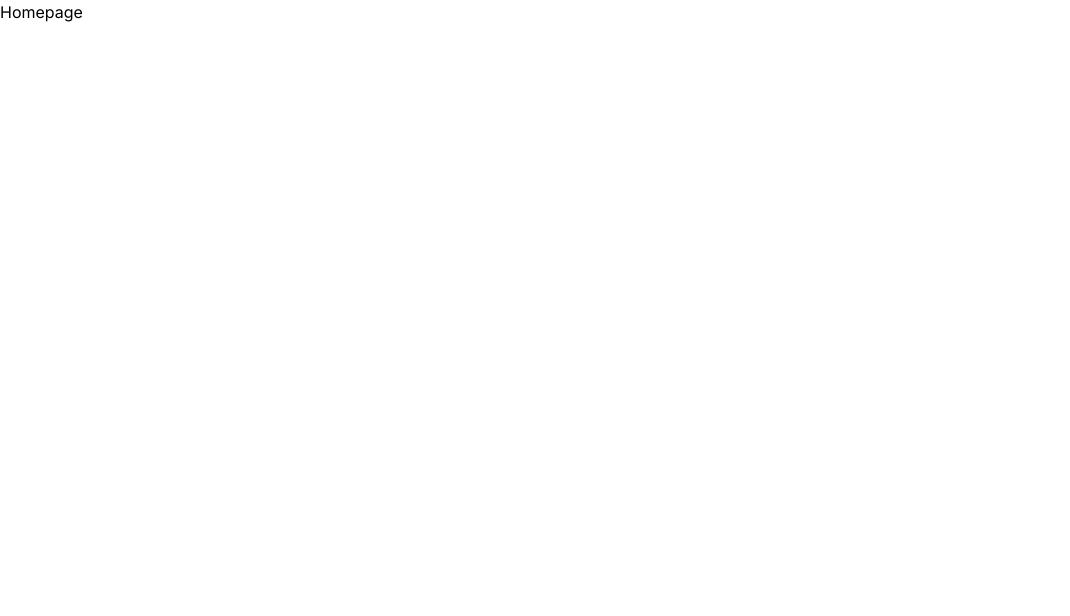
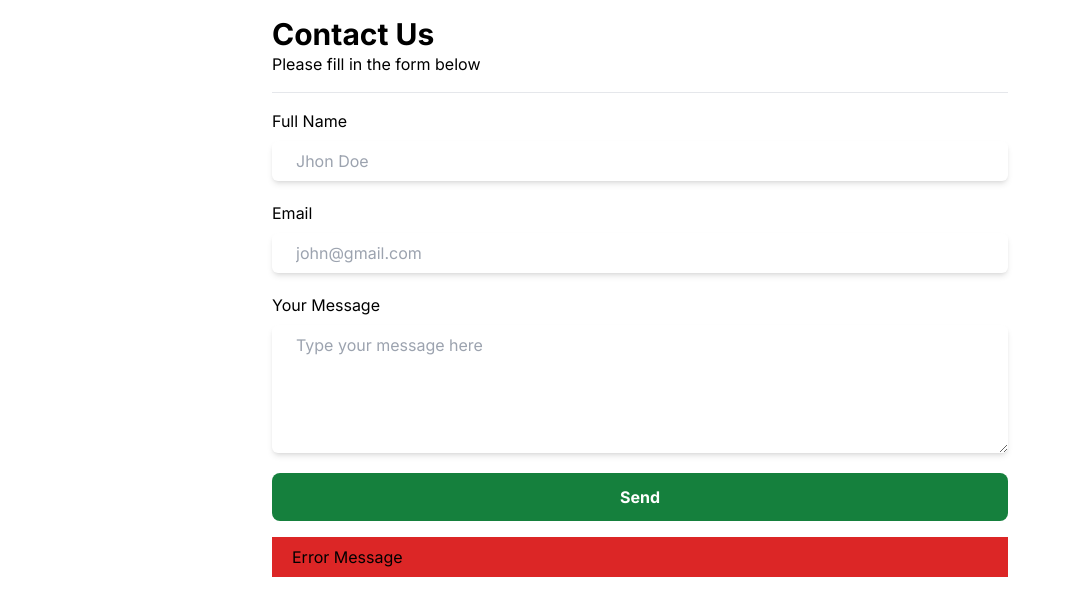
Before and after one commit to SzenftnerGergely/contact-us-tutorial, a Next.js app: page / in a window 1280 px wide. Shown: the top 616 px of the page, without its empty margins (0-1070 px from the left). Built offline with nearby package versions, Linux system fonts and the light colour scheme.

Commit message:
basic styling added with tailwing

```diff
--- a/app/page.tsx
+++ b/app/page.tsx
@@ -1,7 +1,12 @@
-import Image from 'next/image'
+import ContactForm from '@/components/ContactForm'
 
 export default function Home() {
   return (
-    <div>Homepage</div>
+    <div className='p-4 max-w-3xl mx-auto'>
+      <h1 className='text-3xl font-bold'>Contact Us</h1>
+      <p>Please fill in the form below</p>
+
+      <ContactForm/>
+    </div>
   )
 }
--- /dev/null
+++ b/components/ContactForm.tsx
@@ -0,0 +1,29 @@
+import React from 'react'
+
+export default function ContactForm() {
+  return (
+    <>
+      <form className='py-4 mt-4 border-t flex flex-col gap-5'>
+        <div className='flex flex-col gap-2'>
+            <label htmlFor="fullname">Full Name</label>
+            <input className='px-6 py-2 boder border-slate-300 shadow-md rounded-md' type="text" id='fullname' placeholder='Jhon Doe'/>
+        </div>
+
+        <div className='flex flex-col gap-2'>
+            <label htmlFor="email">Email</label>
+            <input className='px-6 py-2 boder border-slate-300 shadow-md rounded-md' type="text" id='email' placeholder='john@gmail.com' />
+        </div>
+
+        <div className='flex flex-col gap-2'>
+            <label htmlFor="message">Your Message</label>
+            <textarea className='h-32 px-6 py-2 boder border-slate-300 shadow-md rounded-md' id="message" placeholder='Type your message here'></textarea>
+        </div>
+
+        <button type='submit' className='bg-green-700 p-3 text-white font-bold rounded-lg'>Send</button>
+      </form>
+      <div className='bg-slate-100 flex flex-col'>
+        <div className=' bg-red-600 px-5 py-2'>Error Message</div>
+      </div>
+    </>
+  )
+}
```
